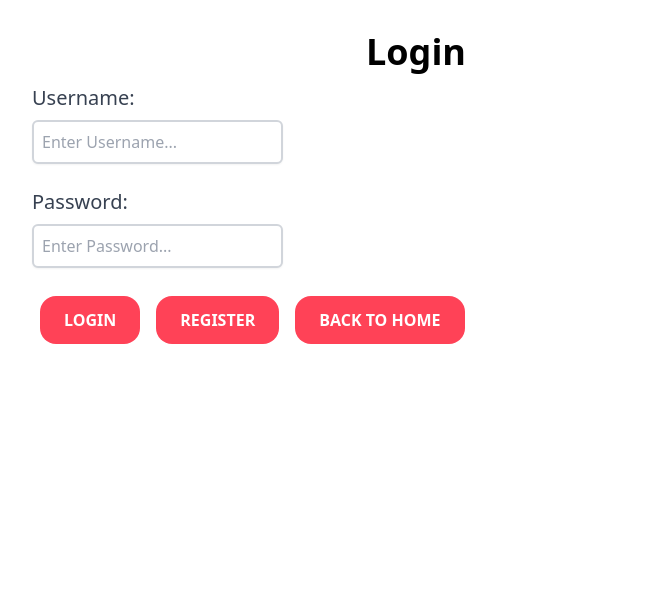
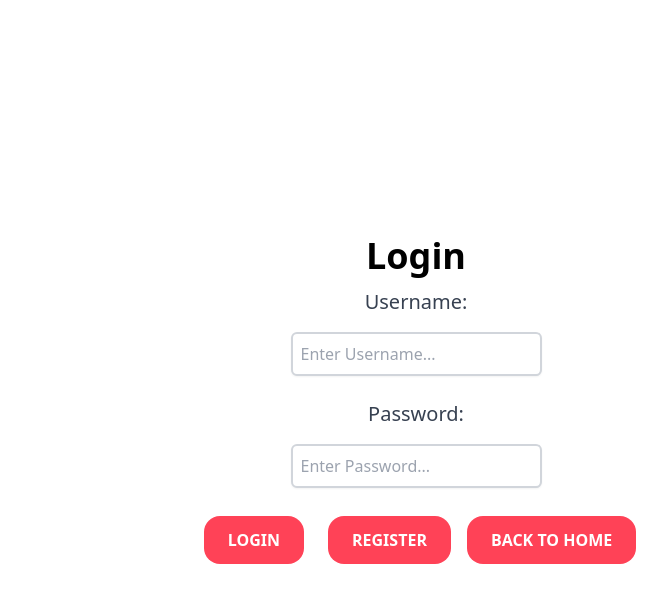
Before and after one commit to vjz3qz/leftover-link, a React (Create React App) app in the folder client/: page /login in a window 1280 px wide. Shown: the top 602 px of the page, without its empty margins (224-891 px from the left). Built offline with nearby package versions, Linux system fonts and the light colour scheme; no server answers.

Commit message:
styled login

```diff
--- a/client/src/pages/Login.js
+++ b/client/src/pages/Login.js
@@ -42,16 +42,16 @@ export default function Login() {
   }
 
   return (
-    <section id="login" className="p-8 dark:bg-gray-800">
+    <section id="login" className="p-8 dark:bg-gray-800 flex items-center justify-center min-h-screen">
       <div className="max-w-3xl mx-auto">
         <h1 className="text-3xl lg:text-4xl font-bold mb-4 text-center dark:text-white">
           Login
         </h1>
         <form className="space-y-4" onSubmit={login}>
-          <div>
+  <div className="flex flex-col items-center">
     <label
       htmlFor="username"
-              className="block text-sm font-medium text-gray-700"
+      className="block text-sm font-medium text-gray-700 mb-2"
       style={{ fontSize: "20px" }}
     >
       Username:
@@ -66,10 +66,10 @@ export default function Login() {
                 className="border-2 border-gray-300 rounded-md shadow-sm focus:outline-none focus:ring-1 focus:ring-blue-500 focus:border-blue-500 p-2 my-3 dark:bg-gray-700 dark:text-white dark:border-gray-500 dark:focus:ring-orange-500 dark:focus:border-orange-500"
               />
   </div>
-          <div>
+  <div className="flex flex-col items-center">
     <label
       htmlFor="password"
-              className="block text-sm font-medium text-gray-700"
+      className="block text-sm font-medium text-gray-700 mb-2"
       style={{ fontSize: "20px" }}
     >
       Password:
@@ -84,6 +84,12 @@ export default function Login() {
                 className="border-2 border-gray-300 rounded-md shadow-sm focus:outline-none focus:ring-1 focus:ring-blue-500 focus:border-blue-500 p-2 my-3 dark:bg-gray-700 dark:text-white dark:border-gray-500 dark:focus:ring-orange-500 dark:focus:border-orange-500"
               />
   </div>
+          {error && (
+            <div className="error text-center text-red-500 dark:text-red-400 mt-2">
+              {error}
+            </div>
+          )}
+          <div className="flex space-x-4 justify-center mt-4">
             <button
               type="submit"
               className={`
@@ -128,11 +134,7 @@ transition-all duration-300
             >
               Back to Home
             </button>
-          {error && (
-            <div className="error text-red-500 dark:text-red-400 mt-2">
-              {error}
           </div>
-          )}
         </form>
       </div>
     </section>
```
Lines whose indentation alone changed are shown as unchanged.
